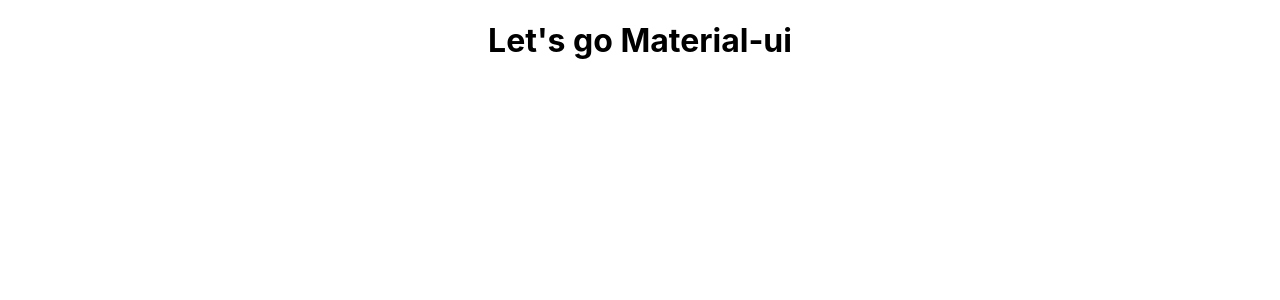
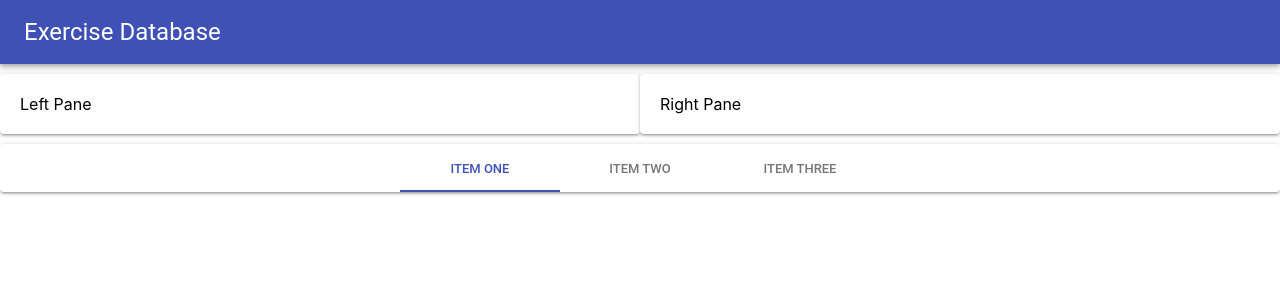
Before and after one commit to KhanDoors/react-materialui-training-app, a React (Create React App) app: page / in a window 1280 px wide. Shown: the top 300 px of the page. Built offline with nearby package versions, Linux system fonts and the light colour scheme.

Commit message:
header footer body set up

```diff
--- a/src/App.js
+++ b/src/App.js
@@ -1,13 +1,17 @@
-import React, { Component } from "react";
+import React, { Component, Fragment } from "react";
+import { Header, Footer } from "./components/layouts/index";
+import Exercises from "./components/Exercises/index";
 
 import "./App.css";
 
 class App extends Component {
   render() {
     return (
-      <div className="App">
-        <h1>Let's go Material-ui</h1>
-      </div>
+      <Fragment>
+        <Header />
+        <Exercises />
+        <Footer />
+      </Fragment>
     );
   }
 }
--- /dev/null
+++ b/src/components/Exercises/LeftPane.js
@@ -0,0 +1,8 @@
+import React from "react";
+import Paper from "@material-ui/core/Paper";
+
+function LeftPane({ styles }) {
+  return <Paper style={styles.Paper}>Left Pane</Paper>;
+}
+
+export default LeftPane;
--- /dev/null
+++ b/src/components/Exercises/RightPane.js
@@ -0,0 +1,8 @@
+import React from "react";
+import Paper from "@material-ui/core/Paper";
+
+function RightPane({ styles }) {
+  return <Paper style={styles.Paper}>Right Pane</Paper>;
+}
+
+export default RightPane;
--- /dev/null
+++ b/src/components/Exercises/index.js
@@ -0,0 +1,21 @@
+import React from "react";
+import Grid from "@material-ui/core/Grid";
+import LeftPane from "./LeftPane";
+import RightPane from "./RightPane";
+
+const styles = {
+  Paper: { padding: 20, marginTop: 10, marginBottom: 10 }
+};
+
+export default function index() {
+  return (
+    <Grid container>
+      <Grid item sm>
+        <LeftPane styles={styles} />
+      </Grid>
+      <Grid item sm>
+        <RightPane styles={styles} />
+      </Grid>
+    </Grid>
+  );
+}
--- /dev/null
+++ b/src/components/layouts/Footer.js
@@ -0,0 +1,16 @@
+import React from "react";
+import Paper from "@material-ui/core/Paper";
+import Tabs from "@material-ui/core/Tabs";
+import Tab from "@material-ui/core/Tab";
+
+export default function Footer() {
+  return (
+    <Paper>
+      <Tabs value={0} indicatorColor="primary" textColor="primary" centered>
+        <Tab label="Item One" />
+        <Tab label="Item Two" />
+        <Tab label="Item Three" />
+      </Tabs>
+    </Paper>
+  );
+}
--- /dev/null
+++ b/src/components/layouts/Header.js
@@ -0,0 +1,18 @@
+import React from "react";
+import AppBar from "@material-ui/core/AppBar";
+import Toolbar from "@material-ui/core/Toolbar";
+import Typography from "@material-ui/core/Typography";
+
+function Header() {
+  return (
+    <AppBar position="static">
+      <Toolbar>
+        <Typography variant="headline" color="inherit">
+          Exercise Database
+        </Typography>
+      </Toolbar>
+    </AppBar>
+  );
+}
+
+export default Header;
--- /dev/null
+++ b/src/components/layouts/index.js
@@ -0,0 +1,4 @@
+import Header from "./Header";
+import Footer from "./Footer";
+
+export { Header, Footer };
```
Also changed, not shown: src/store.js (added, +46 -0 lines), 1 other file (tests, documents, lock files or other folders).
